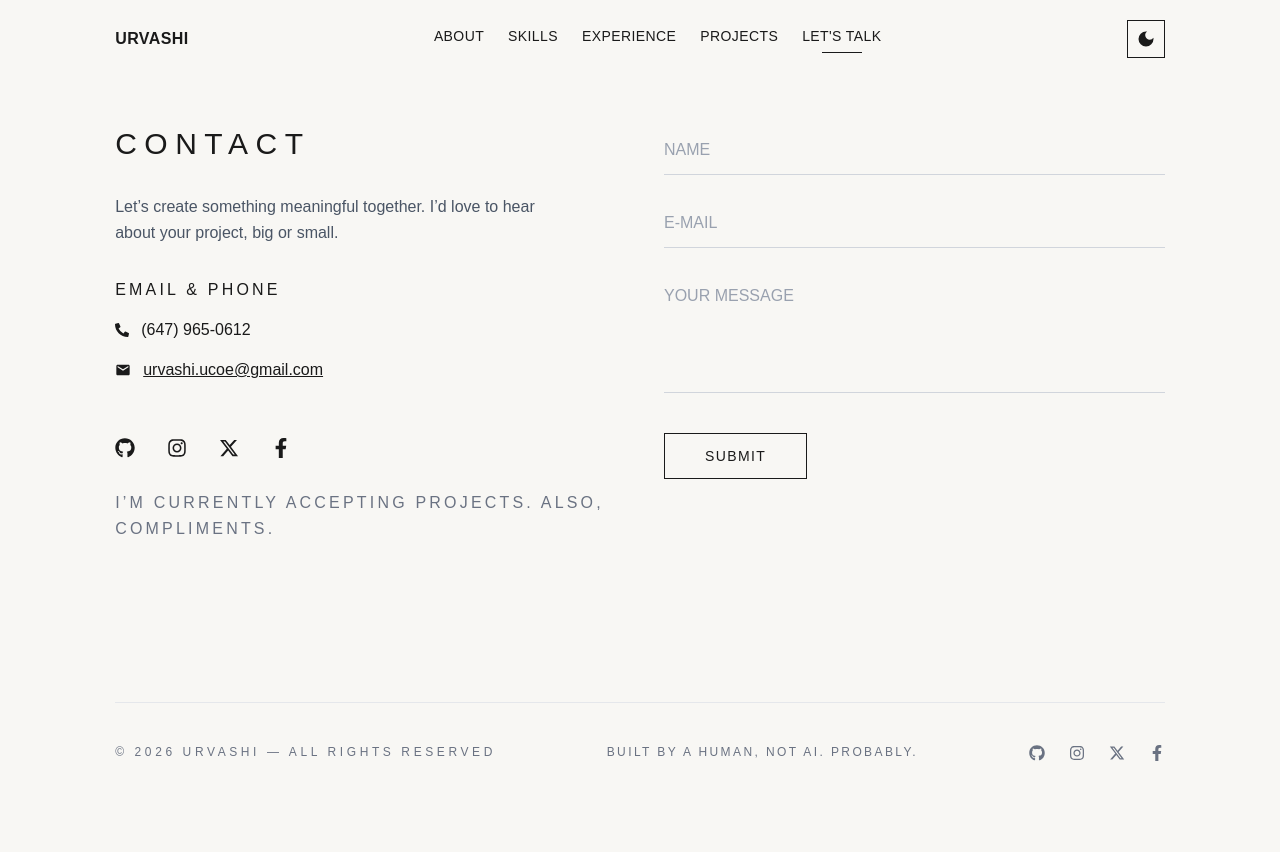
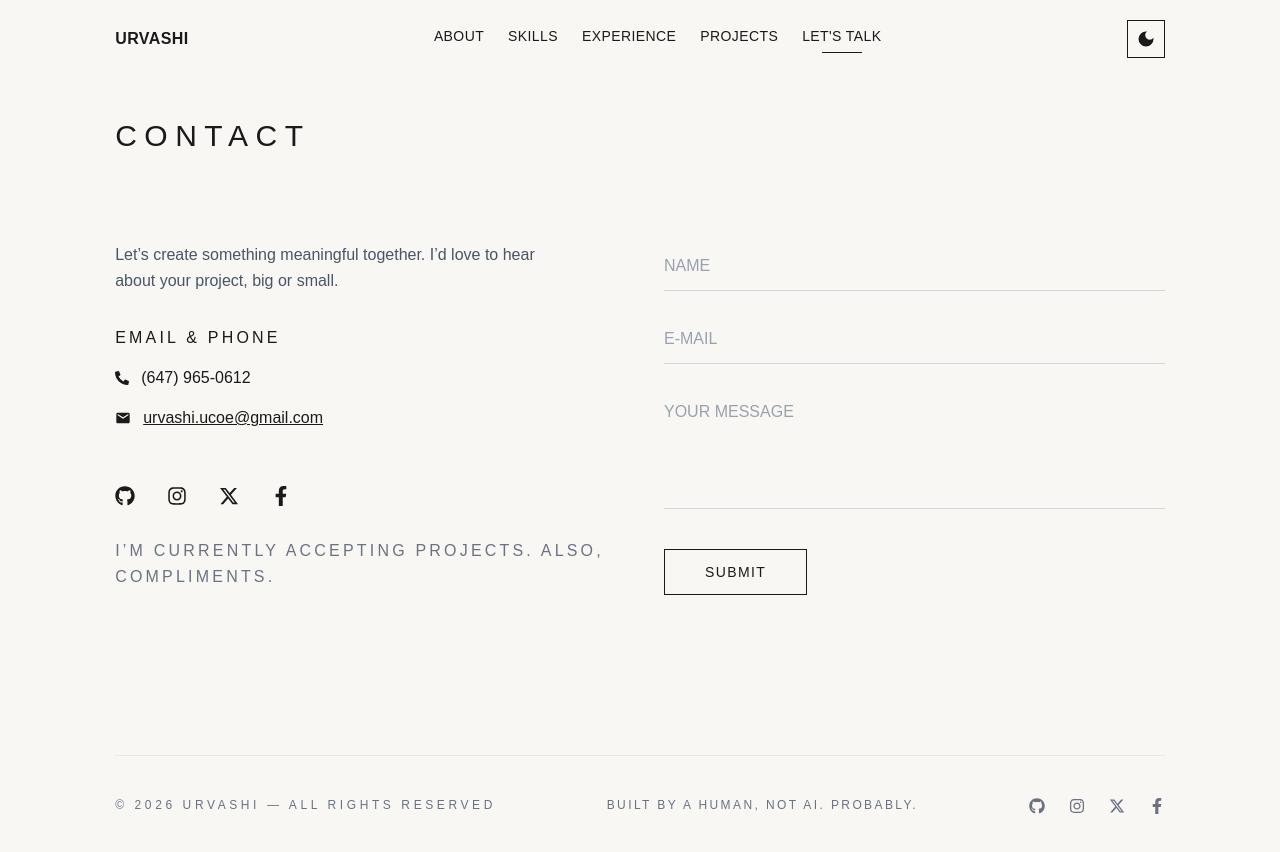
Before and after one commit to urvashidab/Urvashi-Portfolio, a React (Vite) app: page /contact in a window 1280 px wide. Shown: the top 852 px of the page. Before the commit the page ends 803 px from the top, so only its background shows below. Built offline with nearby package versions, Linux system fonts and the light colour scheme.

Commit message:
contact page layout adjusted

```diff
--- a/src/pages/Contact.jsx
+++ b/src/pages/Contact.jsx
@@ -6,12 +6,12 @@ import { FaGithub, FaXTwitter } from "react-icons/fa6";
 
 const Contact = () => {
   return (
+    <>
+      <h2 className="heading-section py-10">CONTACT</h2>
       <div className="grid grid-cols-1 lg:grid-cols-2 gap-12 py-12">
         {/* left side */}
 
         <div className="flex flex-col gap-8">
-        <h2 className="heading-section">CONTACT</h2>
-
           <p className=" max-w-md text-gray-600 dark:text-gray-400">
             Let’s create something meaningful together. I’d love to hear about
             your project, big or small.
@@ -122,6 +122,7 @@ const Contact = () => {
           </button>
         </form>
       </div>
+    </>
   );
 };
 
```
Lines whose indentation alone changed are shown as unchanged.
